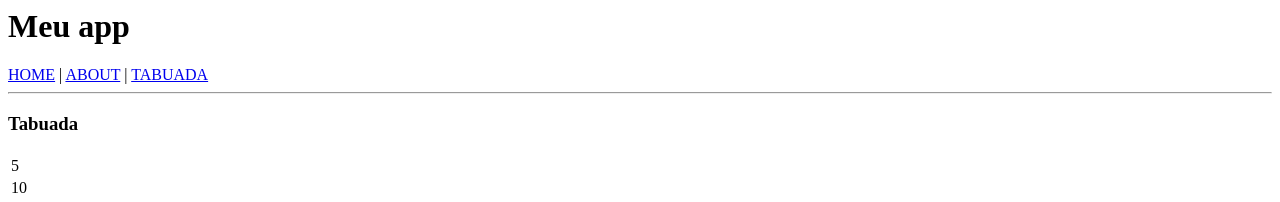
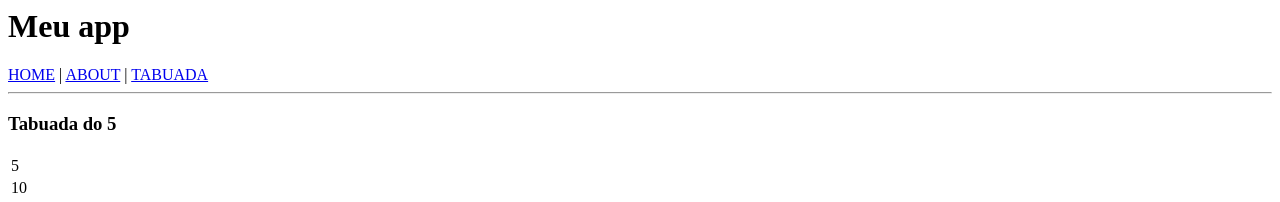
Before and after one commit to priscilafraifer/angular-ivy-zry5yu, an Angular app: page /tabuada in a window 1280 px wide. Shown: the top 202 px of the page. Built offline with nearby package versions, Linux system fonts and the light colour scheme.

Commit message:
2 files modified

```diff
--- a/src/app/tabuada/tabuada.component.html
+++ b/src/app/tabuada/tabuada.component.html
@@ -1,6 +1,6 @@
-<h3>Tabuada</h3>
+<h3>Tabuada do 5</h3>
 <table>
-  <tr *ngFor="let n of getRandomNumbers()">
+  <tr *ngFor="let n of tabuada()">
     <td>{{ n }}</td>
   </tr>
 </table>
--- a/src/app/tabuada/tabuada.component.ts
+++ b/src/app/tabuada/tabuada.component.ts
@@ -15,7 +15,7 @@ export class TabuadaComponent implements OnInit {
     this.counter++;
   }
 
-  getRandomNumbers() {
+  tabuada() {
     return [5, 10, 15, 20, 25, 30, 35, 40, 45, 50];
   }
 }
```
